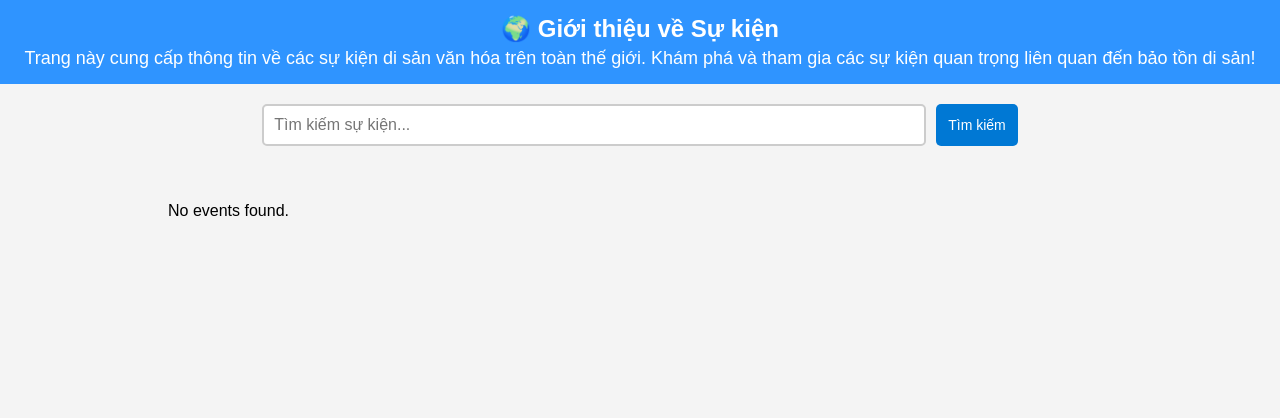
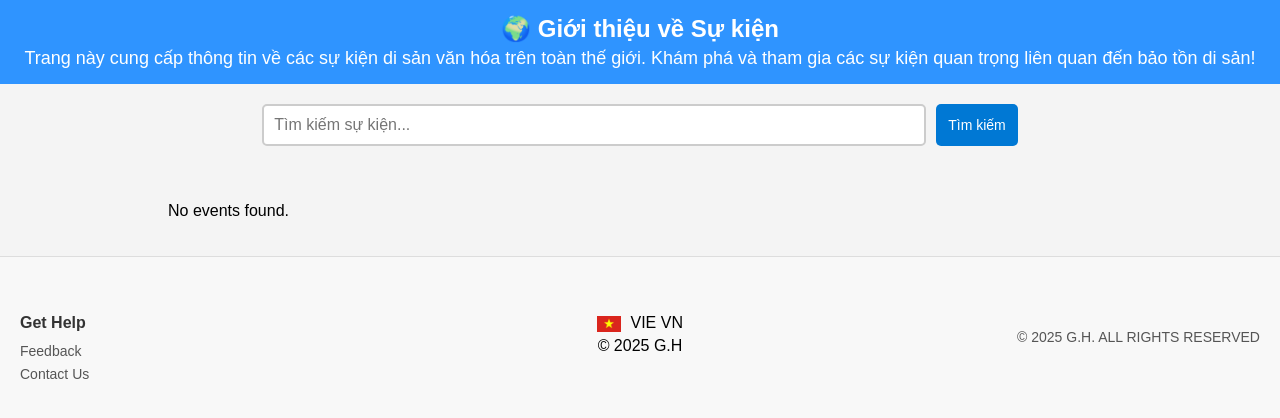
Before and after one commit to donganm/BTL_chuyende, a PHP site: page /pages/congdong/events.php in a window 1280 px wide; the page is wider, and only the part inside the window is pictured. Shown: the part 48-466 px from the top of that part. Run offline with PHP 8.4, Linux system fonts and the light colour scheme; data that the repository does not hold is empty.

Commit message:
bổ sung 22

```diff
--- a/webBTL/pages/congdong/events.php
+++ b/webBTL/pages/congdong/events.php
@@ -108,44 +108,76 @@ $conn->close();
 }
 
 /* Footer  */
-.footer_1 {
+footer {
+      background-color: #f8f8f8;
+      padding: 20px 0;
+      font-family: Arial, sans-serif;
+      border-top: 1px solid #ddd;
       width: 100%;
-  max-width: 1350px;
-  margin-left: auto;
     }
 
-.footer_1 p a {
-  color: gray;
-  text-decoration: none;
-}
-
-.footer_2 {
+    .footer-container {
       display: flex;
       justify-content: space-between;
       align-items: center;
-  background-color: black;
-  color: white;
-  padding: 10px;
+      padding: 0 20px;
+
+      margin: 0 auto;
+      padding: 0 20px;
+      flex-wrap: wrap;
     }
 
-.footer_2 .VN {
-  display: flex;
-  align-items: center;
+    .footer-section {
+      flex: 1;
+      min-width: 200px;
+      margin: 10px 0;
     }
 
-.footer_2 .VN img {
-  height: 15px;
-  width: auto;
-  margin-right: 10px;
+    .footer-section h5 {
+      margin-bottom: 10px;
+      font-size: 16px;
+      color: #333;
     }
 
-.footer_3 {
-  color: gray;
-  padding: 6px;
-  font-size: 12px;
+    .footer-section p {
+      margin: 5px 0;
+    }
+
+    .footer-section a {
+      text-decoration: none;
+      color: #555;
+      font-size: 14px;
+    }
+
+    .footer-section a:hover {
+      color: #007bff;
+    }
+
+    .footer-center {
       text-align: center;
     }
 
+    .footer-center img {
+      width: 24px;
+      vertical-align: middle;
+      margin-right: 5px;
+    }
+
+    .footer-right {
+      text-align: right;
+      font-size: 14px;
+      color: #555;
+    }
+
+    @media (max-width: 768px) {
+      .footer-container {
+        flex-direction: column;
+        text-align: center;
+      }
+
+      .footer-right {
+        text-align: center;
+      }}
 /* End Footer */
 
 
@@ -198,5 +230,30 @@ $conn->close();
             </ul>
         </main>
     </div>
+    <footer>
+    <div class="footer-container">
+      <!-- Phần 1: Get Help -->
+      <div class="footer-section">
+        <h5>Get Help</h5>
+        <p><a href="../feedback.php">Feedback</a></p>
+        <p><a href="../contact.php">Contact Us</a></p>
+      </div>
+
+      <!-- Phần 2: VIE VN -->
+      <div class="footer-section footer-center">
+        <div>
+          <img src="./image_path/VN_Flag.webp" alt="Vietnam Flag" />
+          <span>VIE VN</span>
+        </div>
+        <p>© 2025 G.H</p>
+      </div>
+
+      <!-- Phần 3: Copyright -->
+      <div class="footer-section footer-right">
+        <p>© 2025 G.H. ALL RIGHTS RESERVED</p>
+      </div>
+    </div>
+  </footer>
+
 </body>
 </html>
```
Also changed, not shown: webBTL/pages/congdong/activity.css (+0 -13 lines), webBTL/pages/congdong/activity.php (+98 -0 lines). Lines whose indentation alone changed are shown as unchanged.
